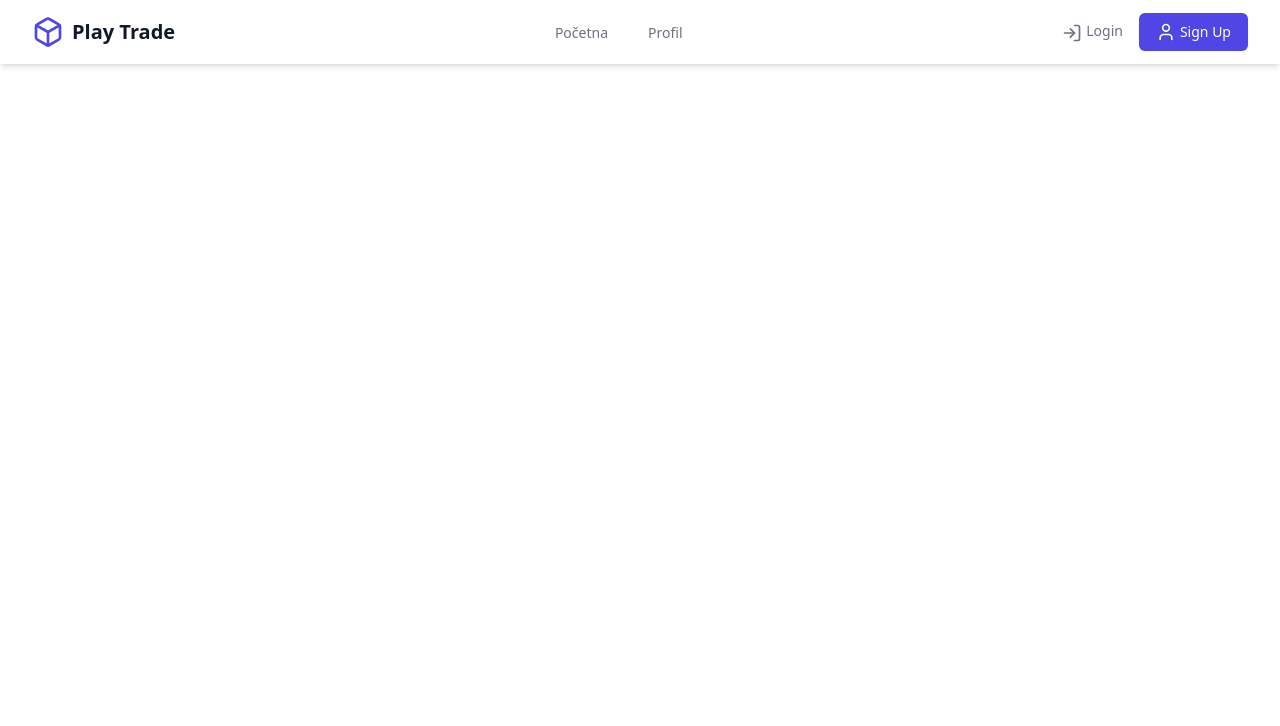
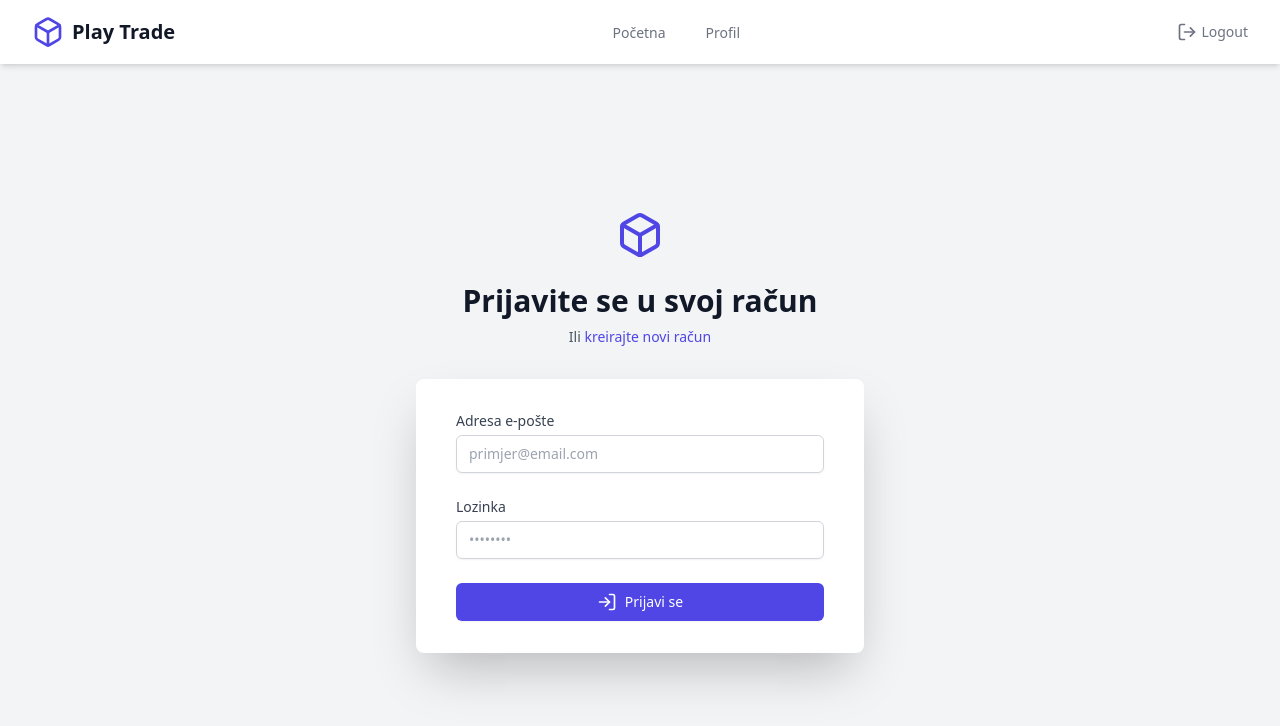
Before and after one commit to simeonstefanovic/progi-playtrade, a React (Create React App) app in the folder projekt/Frontend/: page /logout in a window 1280 px wide. Shown: the top 726 px of the page. Built offline with nearby package versions, Linux system fonts and the light colour scheme; sample sign-in values are in the browser's storage.

Commit message:
Navbar buttons
Dodan logout button.
Prikazivanje i skrivanje buttona u ovisnosti je li korisnik ulogiran ili ne.
Dodan PublicRoutes kojima ulogirani korisnik ne može pristupiti.

```diff
--- a/projekt/Frontend/src/App.jsx
+++ b/projekt/Frontend/src/App.jsx
@@ -1,8 +1,10 @@
 import React from 'react';
 import { BrowserRouter as Router, Routes, Route } from 'react-router-dom';
 
+import { AuthProvider } from './components/authcontext.jsx';
 import Navigation from './components/navigation.jsx';
 import PrivateRoute from './components/privateroute.jsx';
+import PublicRoute from './components/publicroute.jsx';
 import Home from './pages/Home.jsx';
 import Login from './pages/Login.jsx';
 import Signup from './pages/Signup.jsx';
@@ -14,29 +16,19 @@ import './pages/Profile.css';
 function App() {
   return (
     <Router>
+      <AuthProvider>
         <Navigation />
         <div className="container-fluid">
           <Routes>
             <Route path="/" element={<Home />} />
-          <Route path="/login" element={<Login />} />
-          <Route path="/signup" element={<Signup />} />
-
-          <Route path="/profile" element={
-            <PrivateRoute>
-              <Profile />
-            </PrivateRoute>
-            }
-          />
-
-          <Route path="/add-game" element={
-            <PrivateRoute>
-              <AddGamePage />
-            </PrivateRoute>
-            }
-          />
-
+            <Route path="/login" element={<PublicRoute> <Login /> </PublicRoute> } />
+            <Route path="/logout" element={<PrivateRoute> <Login /> </PrivateRoute> } />
+            <Route path="/signup" element={<PublicRoute> <Signup /> </PublicRoute> } />
+            <Route path="/profile" element={<PrivateRoute> <Profile /> </PrivateRoute> } />
+            <Route path="/add-game" element={<PrivateRoute> <AddGamePage /> </PrivateRoute> } />
           </Routes>
         </div>
+      </AuthProvider>
     </Router>
   );
 }
--- /dev/null
+++ b/projekt/Frontend/src/components/authcontext.jsx
@@ -0,0 +1,31 @@
+import React, { createContext, useState, useEffect } from "react";
+
+export const AuthContext = createContext();
+
+export function AuthProvider({ children }) {
+  const [isLoggedIn, setIsLoggedIn] = useState(!!localStorage.getItem("token"));
+
+  const login = (token) => {
+    localStorage.setItem("token", token);
+    setIsLoggedIn(true);
+  };
+
+  const logout = () => {
+    localStorage.removeItem("token");
+    setIsLoggedIn(false);
+  };
+
+  useEffect(() => {
+    const handleStorageChange = () => {
+      setIsLoggedIn(!!localStorage.getItem("token"));
+    };
+    window.addEventListener("storage", handleStorageChange);
+    return () => window.removeEventListener("storage", handleStorageChange);
+  }, []);
+
+  return (
+    <AuthContext.Provider value={{ isLoggedIn, login, logout }}>
+      {children}
+    </AuthContext.Provider>
+  );
+}
--- a/projekt/Frontend/src/components/navigation.jsx
+++ b/projekt/Frontend/src/components/navigation.jsx
@@ -1,84 +1,28 @@
-// import React from 'react';
-// import { NavLink } from 'react-router-dom';
-// import { Box, User, LogIn, LogOut, Menu } from 'lucide-react';
-
-// export default function Navigation() {
-//   const getNavLinkClass = ({ isActive }) => {
-//     return isActive
-//       ? 'text-gray-900 inline-flex items-center px-1 pt-1 border-b-2 border-indigo-500 text-sm font-medium' // Active styles (with underscore)
-//       : 'text-gray-500 hover:border-gray-300 hover:text-gray-700 inline-flex items-center px-1 pt-1 border-b-2 border-transparent text-sm font-medium'; // Inactive styles
-//   };
-
-//   return (
-//     <nav className="bg-white shadow-md sticky top-0 z-50">
-//       <div className="max-w-7xl  mx-auto px-4 sm:px-6 lg:px-8">
-//         <div className="flex justify-between h-16">
-//           <div className="flex-shrink-0 flex items-center">
-//             <Box className="h-8 w-8  text-indigo-600" />
-//             <span className="ml-2   text-xl font-bold text-gray-900">
-//               Play Trade
-//             </span>
-//           </div>
-
-//           <div className="hidden sm:ml-6 sm:flex sm:space-x-8">
-//             <NavLink to="/" className={getNavLinkClass}>
-//               Početna
-//             </NavLink>
-//             <NavLink to="/profile" className={getNavLinkClass}>
-//               Profil
-//             </NavLink>
-//           </div>
-
-//           <div className="hidden sm:ml-6 sm:flex sm:items-center">
-//             <NavLink
-//               to="/login"
-//               className="text-sm font-medium text-gray-500 hover:text-gray-700"
-//             >
-//               <LogIn className="h-5 w-5 inline-block mr-1" />
-//               Login
-//             </NavLink>
-//             <NavLink
-//               to="/signup"
-//               className="ml-4 inline-flex items-center px-4 py-2 border border-transparent rounded-md shadow-sm text-sm font-medium text-white bg-indigo-600 hover:bg-indigo-700"
-//             >
-//               <User className="h-5 w-5 inline-block mr-1" />
-//               Sign Up
-//             </NavLink>
-//           </div>
-
-//           <div className="-mr-2 flex items-center sm:hidden">
-//             <button
-//               type="button"
-//               className="bg-white inline-flex items-center justify-center p-2 rounded-md text-gray-400 hover:text-gray-500 hover:bg-gray-100 focus:outline-none focus:ring-2 focus:ring-offset-2 focus:ring-indigo-500"
-//             >
-//               <Menu className="h-6 w-6" />
-//             </button>
-//           </div>
-//         </div>
-//       </div>
-//     </nav>
-//   );
-// }
-
-
-import React, { useState } from 'react';
-import { NavLink } from 'react-router-dom';
+import React, { useState, useEffect, useContext } from 'react';
+import { NavLink, useNavigate } from 'react-router-dom';
 import { Box, User, LogIn, LogOut, Menu, X } from 'lucide-react';
+import { AuthContext } from './authcontext.jsx';
 
 export default function Navigation() {
   const [isMobileMenuOpen, setIsMobileMenuOpen] = useState(false);
+  const { isLoggedIn, logout } = useContext(AuthContext);
+  const navigate = useNavigate();
 
-  const getNavLinkClass = ({ isActive }) => {
-    return isActive
+  const handleLogout = () => {
+    logout();
+    setIsMobileMenuOpen(false);
+    navigate("/");
+  };
+
+  const getNavLinkClass = ({ isActive }) =>
+    isActive
       ? 'text-gray-900 inline-flex items-center px-1 pt-1 border-b-2 border-indigo-500 text-sm font-medium'
       : 'text-gray-500 hover:border-gray-300 hover:text-gray-700 inline-flex items-center px-1 pt-1 border-b-2 border-transparent text-sm font-medium';
-  };
 
-  const getMobileNavLinkClass = ({ isActive }) => {
-    return isActive
-      ? 'bg-indigo-50 border-indigo-500 text-indigo-700 block pl-3 pr-4 py-2 border-l-4 text-base font-medium' // Active mobile style
-      : 'border-transparent text-gray-600 hover:bg-gray-50 hover:border-gray-300 hover:text-gray-800 block pl-3 pr-4 py-2 border-l-4 text-base font-medium'; // Inactive mobile style
-  };
+  const getMobileNavLinkClass = ({ isActive }) =>
+    isActive
+      ? 'bg-indigo-50 border-indigo-500 text-indigo-700 block pl-3 pr-4 py-2 border-l-4 text-base font-medium'
+      : 'border-transparent text-gray-600 hover:bg-gray-50 hover:border-gray-300 hover:text-gray-800 block pl-3 pr-4 py-2 border-l-4 text-base font-medium';
 
   return (
     <nav className="bg-white shadow-md sticky top-0 z-50">
@@ -86,35 +30,35 @@ export default function Navigation() {
         <div className="flex justify-between h-16">
           <div className="flex-shrink-0 flex items-center">
             <Box className="h-8 w-8 text-indigo-600" />
-            <span className="ml-2 text-xl font-bold text-gray-900">
-              Play Trade
-            </span>
+            <span className="ml-2 text-xl font-bold text-gray-900">Play Trade</span>
           </div>
 
           <div className="hidden sm:ml-6 sm:flex sm:space-x-8">
-            <NavLink to="/" className={getNavLinkClass}>
-              Početna
-            </NavLink>
-            <NavLink to="/profile" className={getNavLinkClass}>
-              Profil
-            </NavLink>
+            <NavLink to="/" className={getNavLinkClass}>Početna</NavLink>
+            <NavLink to="/profile" className={getNavLinkClass}>Profil</NavLink>
           </div>
 
           <div className="hidden sm:ml-6 sm:flex sm:items-center">
-            <NavLink
-              to="/login"
-              className="text-sm font-medium text-gray-500 hover:text-gray-700"
-            >
-              <LogIn className="h-5 w-5 inline-block mr-1" />
-              Login
+            {!isLoggedIn ? (
+              <>
+                <NavLink to="/login" className="text-sm font-medium text-gray-500 hover:text-gray-700">
+                  <LogIn className="h-5 w-5 inline-block mr-1" /> Login
                 </NavLink>
                 <NavLink
                   to="/signup"
                   className="ml-4 inline-flex items-center px-4 py-2 border border-transparent rounded-md shadow-sm text-sm font-medium text-white bg-indigo-600 hover:bg-indigo-700"
                 >
-              <User className="h-5 w-5 inline-block mr-1" />
-              Sign Up
+                  <User className="h-5 w-5 inline-block mr-1" /> Sign Up
                 </NavLink>
+              </>
+            ) : (
+              <button
+                onClick={handleLogout}
+                className="text-sm font-medium text-gray-500 hover:text-gray-700 flex items-center"
+              >
+                <LogOut className="h-5 w-5 inline-block mr-1" /> Logout
+              </button>
+            )}
           </div>
 
           <div className="-mr-2 flex items-center sm:hidden">
@@ -123,55 +67,36 @@ export default function Navigation() {
               className="bg-white inline-flex items-center justify-center p-2 rounded-md text-gray-400 hover:text-gray-500 hover:bg-gray-100 focus:outline-none focus:ring-2 focus:ring-offset-2 focus:ring-indigo-500"
               aria-controls="mobile-menu"
               aria-expanded={isMobileMenuOpen}
-              // This button now toggles the state
               onClick={() => setIsMobileMenuOpen(!isMobileMenuOpen)}
             >
               <span className="sr-only">Open main menu</span>
-              {isMobileMenuOpen ? (
-                <X className="block h-6 w-6" />
-              ) : (
-                <Menu className="block h-6 w-6" />
-              )}
+              {isMobileMenuOpen ? <X className="block h-6 w-6" /> : <Menu className="block h-6 w-6" />}
             </button>
           </div>
         </div>
       </div>
 
-      {/* Mobile menu novo  */}
       {isMobileMenuOpen && (
         <div className="sm:hidden" id="mobile-menu">
           <div className="pt-2 pb-3 space-y-1">
-            <NavLink
-              to="/"
-              className={getMobileNavLinkClass}
-              onClick={() => setIsMobileMenuOpen(false)}
-            >
-              Početna
-            </NavLink>
-            <NavLink
-              to="/profile"
-              className={getMobileNavLinkClass}
-              onClick={() => setIsMobileMenuOpen(false)}
-            >
-              Profil
-            </NavLink>
+            <NavLink to="/" className={getMobileNavLinkClass} onClick={() => setIsMobileMenuOpen(false)}>Početna</NavLink>
+            <NavLink to="/profile" className={getMobileNavLinkClass} onClick={() => setIsMobileMenuOpen(false)}>Profil</NavLink>
           </div>
           <div className="pt-4 pb-3 border-t border-gray-200">
             <div className="space-y-1">
-              <NavLink
-                to="/login"
-                className="block px-4 py-2 text-base font-medium text-gray-500 hover:text-gray-800 hover:bg-gray-100"
-                onClick={() => setIsMobileMenuOpen(false)}
+              {!isLoggedIn ? (
+                <>
+                  <NavLink to="/login" className="block px-4 py-2 text-base font-medium text-gray-500 hover:text-gray-800 hover:bg-gray-100" onClick={() => setIsMobileMenuOpen(false)}>Login</NavLink>
+                  <NavLink to="/signup" className="block px-4 py-2 text-base font-medium text-gray-500 hover:text-gray-800 hover:bg-gray-100" onClick={() => setIsMobileMenuOpen(false)}>Sign Up</NavLink>
+                </>
+              ) : (
+                <button
+                  onClick={handleLogout}
+                  className="block w-full text-left px-4 py-2 text-base font-medium text-gray-500 hover:text-gray-800 hover:bg-gray-100"
                 >
-                Login
-              </NavLink>
-              <NavLink
-                to="/signup"
-                className="block px-4 py-2 text-base font-medium text-gray-500 hover:text-gray-800 hover:bg-gray-100"
-                onClick={() => setIsMobileMenuOpen(false)}
-              >
-                Sign Up
-              </NavLink>
+                  Logout
+                </button>
+              )}
             </div>
           </div>
         </div>
--- /dev/null
+++ b/projekt/Frontend/src/components/publicroute.jsx
@@ -0,0 +1,11 @@
+import { Navigate } from "react-router-dom";
+
+export default function PublicRoute({ children }) {
+  const token = localStorage.getItem("token");
+
+  if (token) {
+    return <Navigate to="/" replace />;
+  }
+
+  return children;
+}
--- a/projekt/Frontend/src/pages/Login.jsx
+++ b/projekt/Frontend/src/pages/Login.jsx
@@ -1,9 +1,11 @@
-import React, { useState } from 'react';
+import React, { useState, useContext } from 'react';
 import { Link, useNavigate } from 'react-router-dom';
 import { Box, LogIn } from 'lucide-react';
+import { AuthContext } from "../components/authcontext.jsx";
 
 
 export default function LoginPage() {
+  const { isLoggedIn, login } = useContext(AuthContext);
   const navigate = useNavigate();
 
   const [email, setEmail] = useState("");
@@ -25,7 +27,8 @@ export default function LoginPage() {
           return;
         }
 
-        localStorage.setItem("token", data.token);
+        login(data.token);
+        // setIsMobileMenuOpen(false);
         navigate("/profile");
       });
   }
```
Lines whose indentation alone changed are shown as unchanged.
